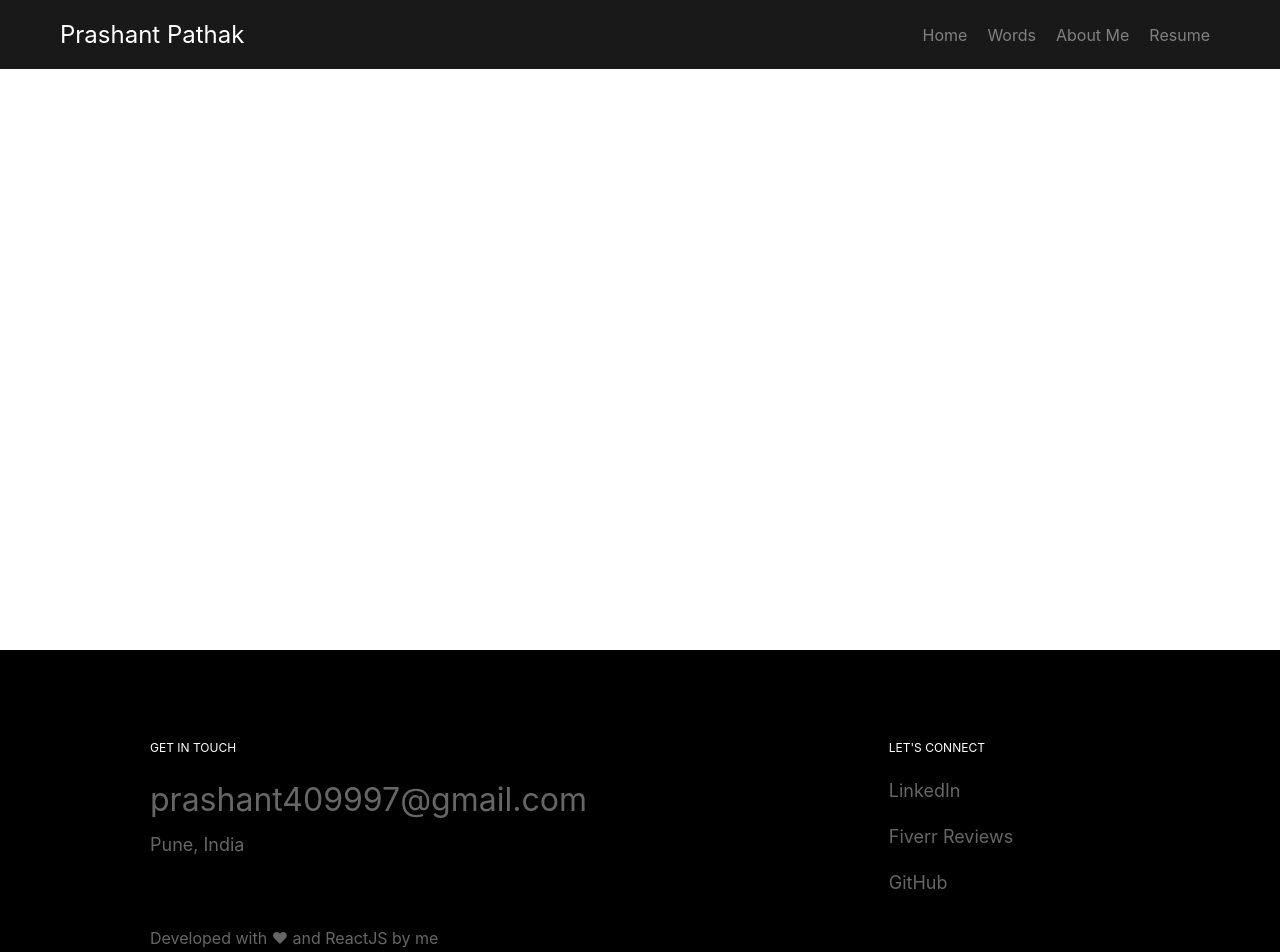
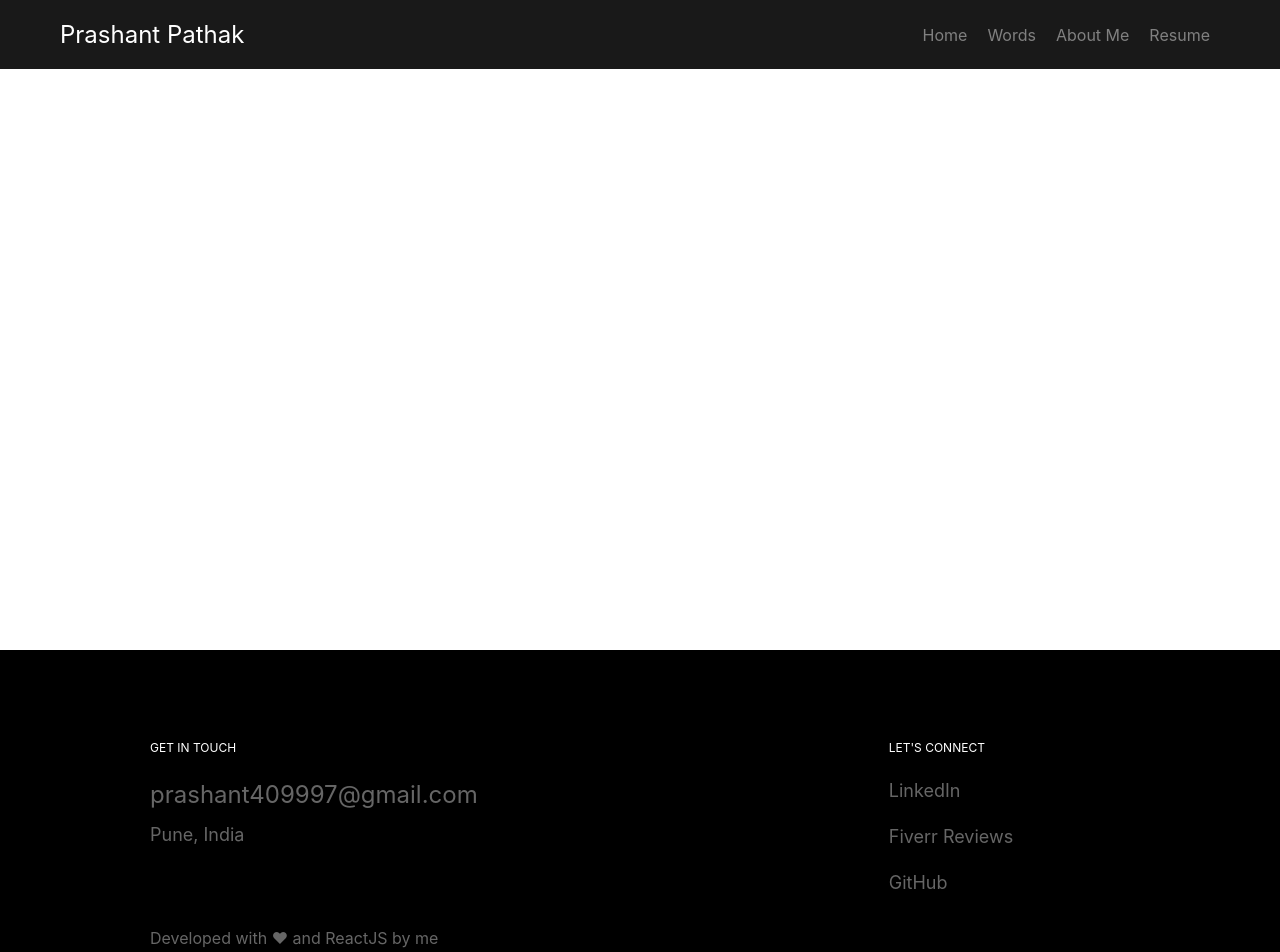
Before and after one commit to prashantpathak7/prashantpathak-dev, a React (Create React App) app: page /cs3 in a window 1280 px wide. Shown: the top 952 px of the page. Built offline with nearby package versions, Linux system fonts and the light colour scheme.

Commit message:
fix : footer for mobile

```diff
--- a/src/components/Footer.css
+++ b/src/components/Footer.css
@@ -52,10 +52,12 @@
 }
 
 .emailid{
-  font-size: 32px;
+  font-size: 24px;
   font-weight: 400;
   padding-top: 25px;
   color: rgba(255, 255, 255, 0.4);
+
+
 }
 
 .address{
@@ -144,6 +146,7 @@
   .emailid{
     font-size: 24px;
     padding-top: 30px;
+
    }
 
   .address{
```
